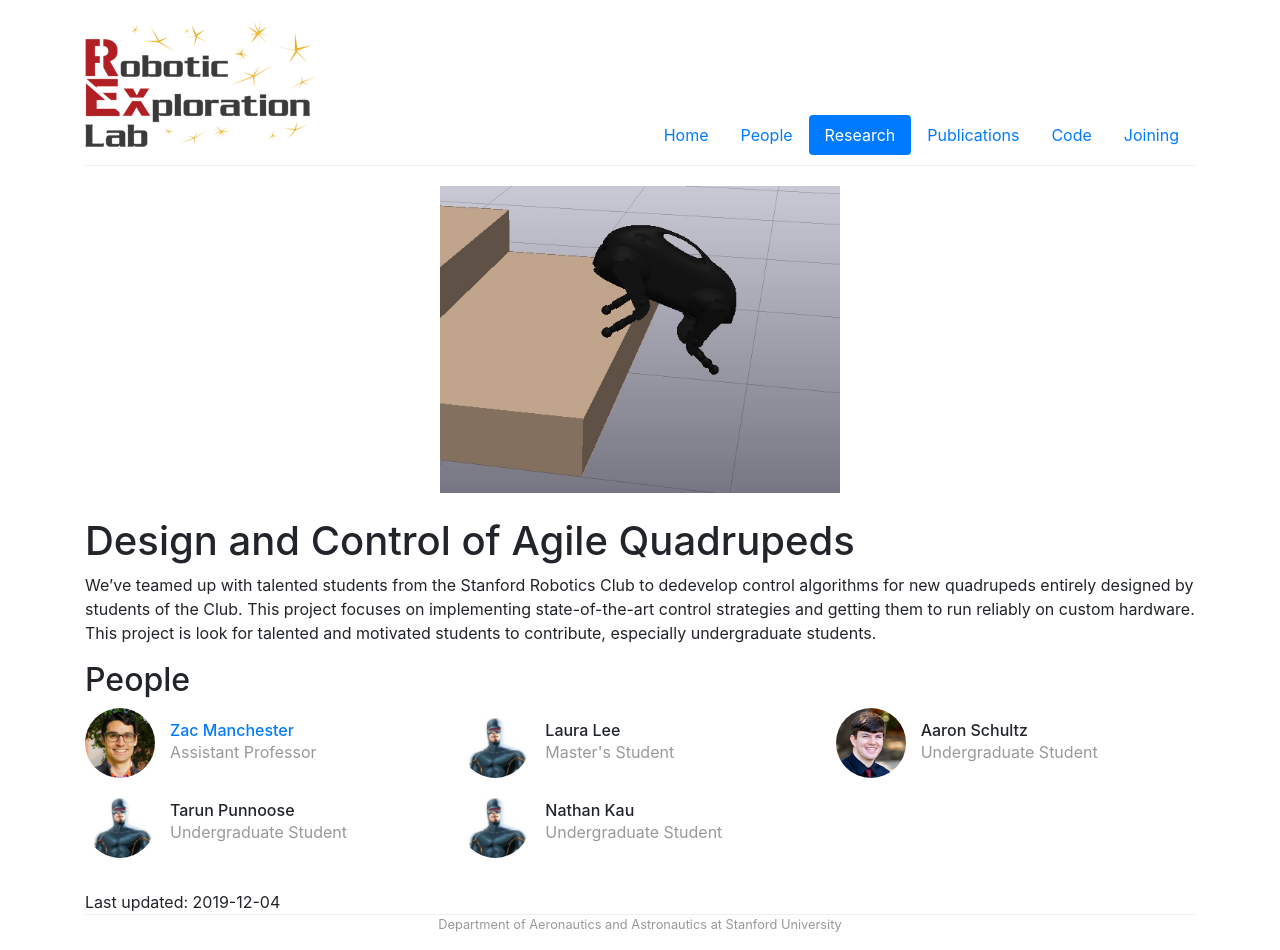
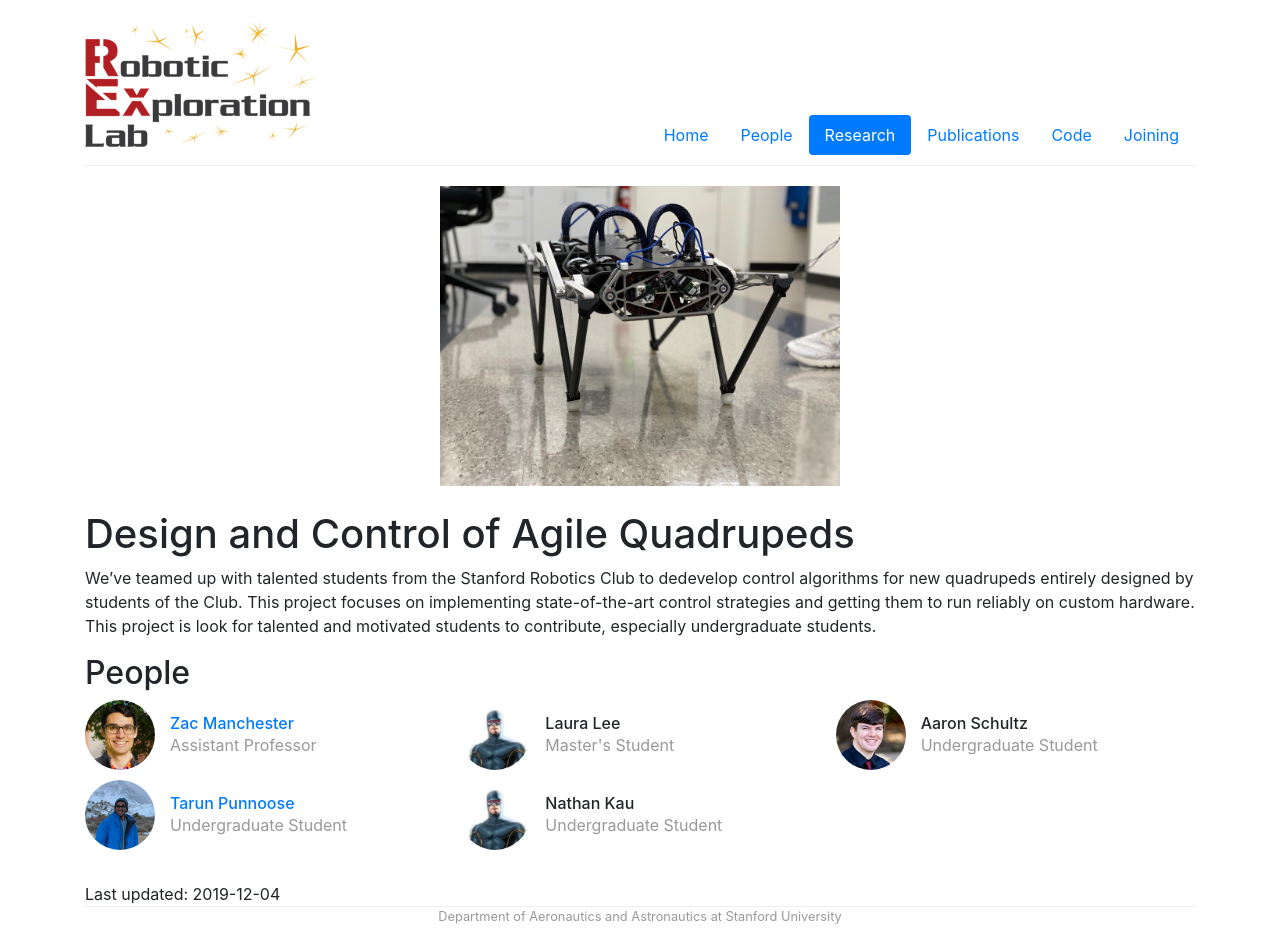
Before and after one commit to RoboticExplorationLab/roboticexplorationlab.github.io, a Jekyll site: the page built from _projects/quadrupeds.md, in a window 1280 px wide. Built offline with Jekyll 4.4.1, drawn with Linux system fonts in a browser that asks for light colours.

Commit message:
Updated Tarun Punnoose and quadruped photo

```diff
--- a/_data/people.yml
+++ b/_data/people.yml
@@ -68,8 +68,9 @@ nathan:
 
 tarun:
     display_name: "Tarun Punnoose"
+    webpage: "https://punnoo.se/"
     role: ugrad
-    image: /img/people/scott.png
+    image: /img/people/tarun.jpg
     bio: Undergraduate Student
 
 aaron:
--- a/_projects/quadrupeds.md
+++ b/_projects/quadrupeds.md
@@ -12,7 +12,7 @@ people:
   - aaron
 
 layout: project
-image: "/img/littledog.jpg"
+image: "/img/woofer.jpg"
 no-link: true
 last-updated: 2019-12-04
 ---
```
Also changed, not shown: img/people/tarun.jpg (added), img/woofer.jpg (added).
